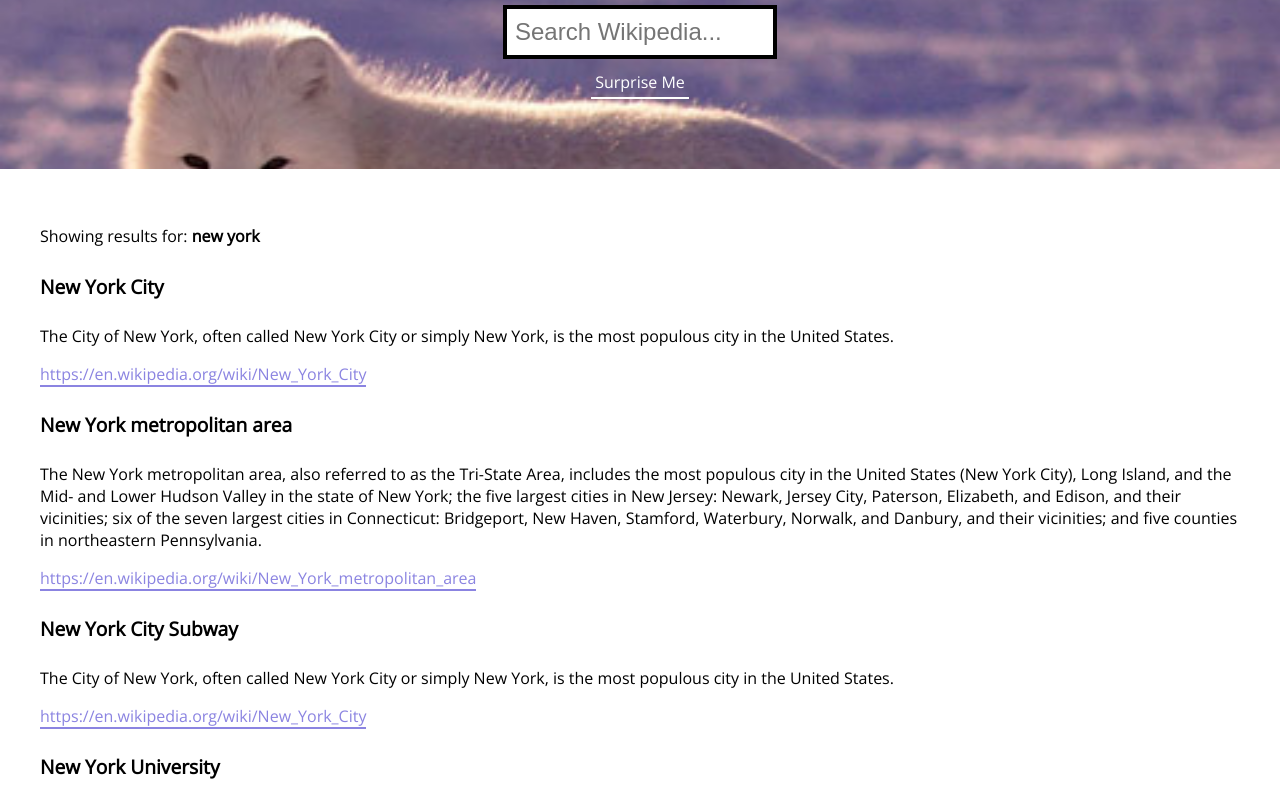
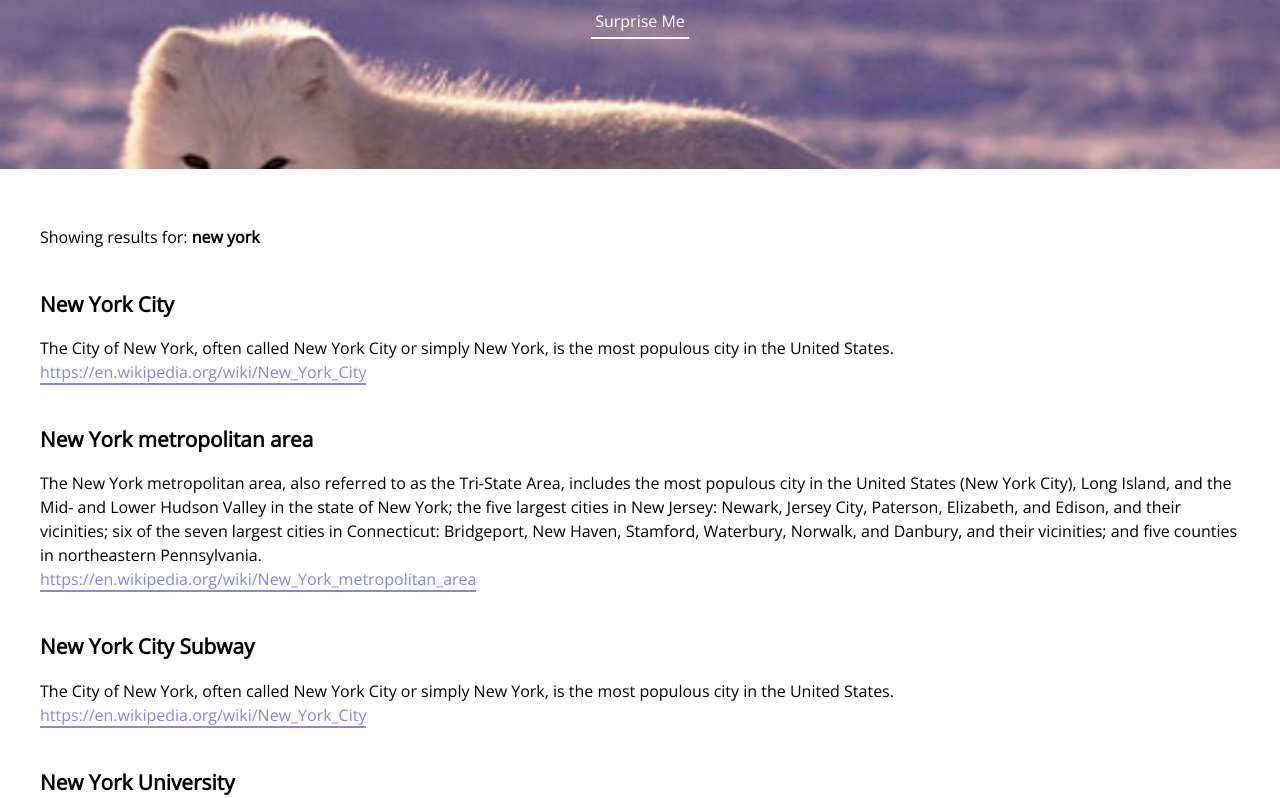
Before and after one commit to sheriallis/FCC-Projects, a plain HTML site: page front-end-certification/wikipedia-viewer/index.html in a window 1280 px wide. Shown: the part 81-879 px from the top of the page. Drawn offline with nearby package versions, Linux system fonts and the light colour scheme.

Commit message:
Cleanup styling and markup

```diff
--- a/front-end-certification/wikipedia-viewer/css/style.css
+++ b/front-end-certification/wikipedia-viewer/css/style.css
@@ -1,6 +1,8 @@
 body {
   font-family: "Open Sans", sans-serif;
+  color: #222;
   margin: 0;
+  line-height: 1.5;
 }
 
 #container {
@@ -8,7 +10,6 @@
   width: 100%;
   margin: 0;
   display: flex;
-  flex-wrap: wrap;
   flex-direction: column;
 }
 
@@ -20,20 +21,12 @@
 
 #search-area {
   min-height: 250px;
-  background-image: url("../assets/bg-small.jpg");
+  background-image: url("https://raw.githubusercontent.com/sheriallis/fcc-projects/master/front-end-certification/wikipedia-viewer/assets/bg-small.jpg");
   background-position: left;
   background-size: cover;
   display: flex;
-  justify-content: flex-start;
   flex-direction: column;
   align-items: center;
-  flex: 1;
-}
-
-h1 {
-  font-size: 2rem;
-  color: #fff;
-  text-shadow: 2px 2px 4px rgba(0, 0, 0, 0.4);
 }
 
 .search-input {
@@ -43,6 +36,7 @@
   width: 250px;
   height: 30px;
   border: 4px solid #000;
+  margin-top: 24px;
   margin-bottom: 8px;
 }
 
@@ -74,10 +68,13 @@
   border-bottom: 2px solid #bebebe;
 }
 
-h4 {
-  font-size: 1.2rem;
+h2 {
+  font-size: 1.3rem;
+  margin-bottom: 0;
+  margin-top: 40px;
 }
 
 p {
   font-size: 1rem;
+  margin-bottom: 0;
 }
--- a/front-end-certification/wikipedia-viewer/index.html
+++ b/front-end-certification/wikipedia-viewer/index.html
@@ -13,7 +13,6 @@
 <body>
   <div id="container">
     <div id="search-area">
-      <h1>Arctic Search</h1>
       <input class="search-input" type="text" placeholder="Search Wikipedia...">
       <a href="https://en.wikipedia.org/wiki/Special:Random">Surprise Me</a>
     </div>
@@ -22,7 +21,7 @@
 
       <section class="search-result">
         <header>
-          <h4>New York City</h4>
+          <h2>New York City</h2>
         </header>
         <p>The City of New York, often called New York City or simply New York, is the most populous city in the United States.</p>
         <footer><a href="https://en.wikipedia.org/wiki/New_York_City">https://en.wikipedia.org/wiki/New_York_City</a></footer>
@@ -30,7 +29,7 @@
 
       <section class="search-result">
         <header>
-          <h4>New York metropolitan area</h4>
+          <h2>New York metropolitan area</h2>
         </header>
         <p>The New York metropolitan area, also referred to as the Tri-State Area, includes the most populous city in the United
           States (New York City), Long Island, and the Mid- and Lower Hudson Valley in the state of New York; the five largest
@@ -42,7 +41,7 @@
 
       <section class="search-result">
         <header>
-          <h4>New York City Subway</h4>
+          <h2>New York City Subway</h2>
         </header>
         <p>The City of New York, often called New York City or simply New York, is the most populous city in the United States.</p>
         <footer><a href="https://en.wikipedia.org/wiki/New_York_City">https://en.wikipedia.org/wiki/New_York_City</a></footer>
@@ -50,7 +49,7 @@
 
       <section class="search-result">
         <header>
-          <h4>New York University</h4>
+          <h2>New York University</h2>
         </header>
         <p>The City of New York, often called New York City or simply New York, is the most populous city in the United States.</p>
         <footer><a href="https://en.wikipedia.org/wiki/New_York_University">https://en.wikipedia.org/wiki/New_York_University</a></footer>
@@ -58,7 +57,7 @@
 
       <section class="search-result">
         <header>
-          <h4>New York (state)</h4>
+          <h2>New York (state)</h2>
         </header>
         <p>The City of New York, often called New York City or simply New York, is the most populous city in the United States.</p>
         <footer><a href="https://en.wikipedia.org/wiki/New_York_(state)">https://en.wikipedia.org/wiki/New_York_(state)</a></footer>
```
